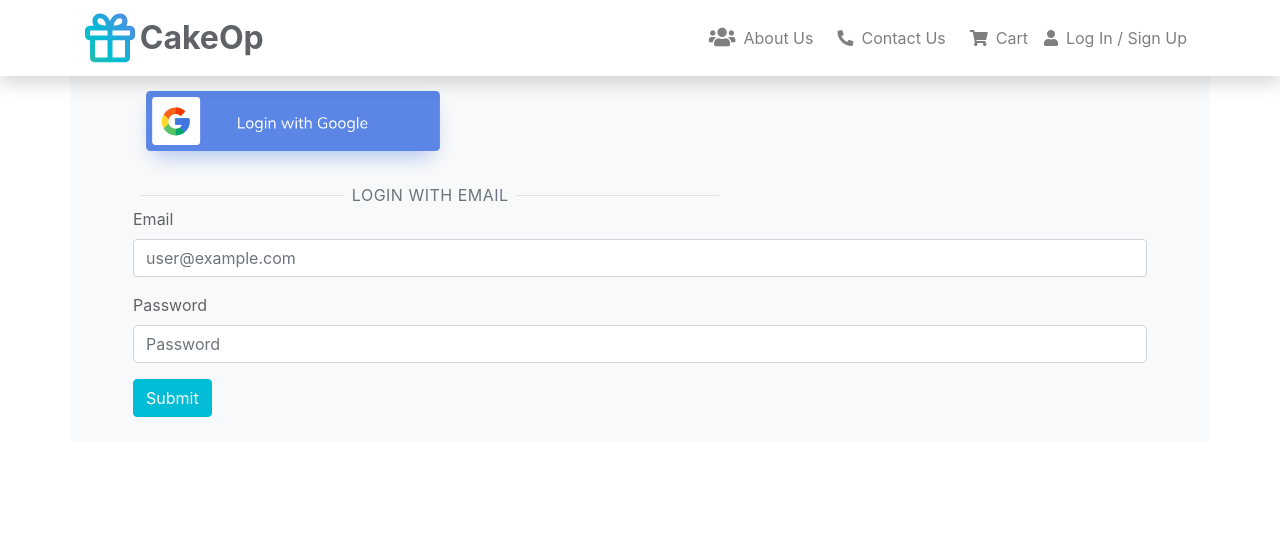
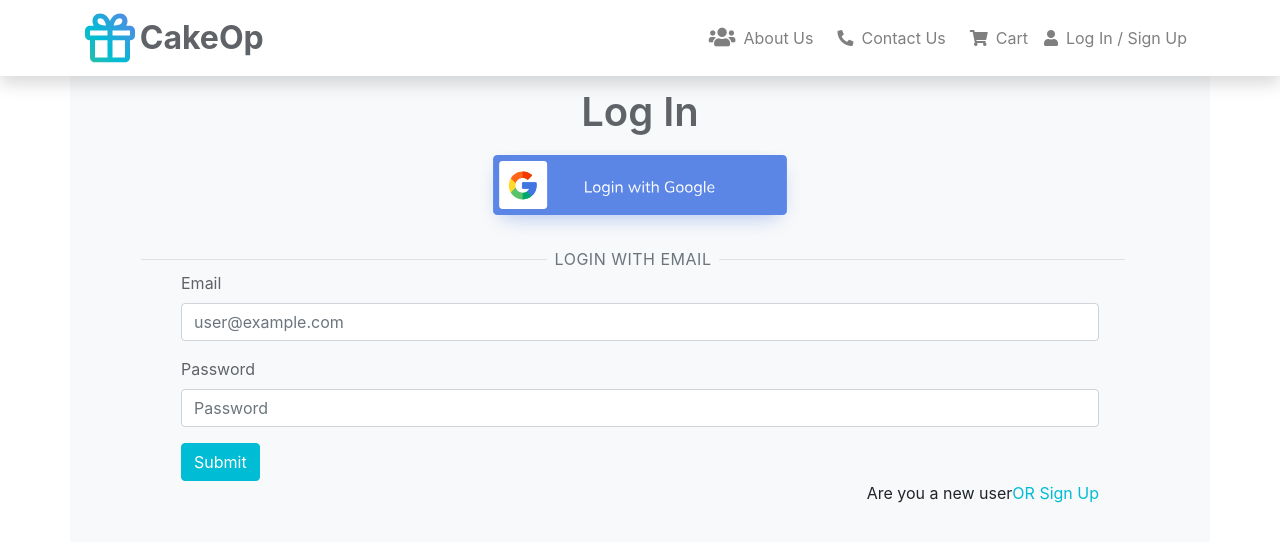
Before and after one commit to programmingseeker/cakeop, a React (Create React App) app in the folder frontend/: page /login in a window 1280 px wide. Shown: the top 542 px of the page. Built offline with nearby package versions, Linux system fonts and the light colour scheme.

Commit message:
completed Login Modal and signup Page

```diff
--- a/frontend/src/App.js
+++ b/frontend/src/App.js
@@ -13,7 +13,7 @@ function App() {
       <Header />
       <Switch>
         <Route exact path='/' component={HomePage} />
-        <Route exact path='/login' component={LoginPage} />
+        <Route exact path='/login' render={()=>{return(<LoginPage isPage={true}/>)}} />
         <Route exact path='/signup' component={SignupPage} />
       </Switch>
     </Router>
--- a/frontend/src/components/Header.js
+++ b/frontend/src/components/Header.js
@@ -48,20 +48,24 @@ const Header = () => {
           {
             user ?
             (
-              <NavDropdown title={user.username} id='username'>
+              <NavDropdown title={user.username} id='username' onClick={hideModalHandler}>
                 <NavDropdown.Item>
                   <Link to='/profile' className='text-decoration-none text-dark'>Profile</Link>
                 </NavDropdown.Item>
-                <NavDropdown.Item onClick={onClickLogoutHandler}>
+                <NavDropdown.Item onClick={onClickLogoutHandler} href="/">
                   Log Out
                 </NavDropdown.Item>
               </NavDropdown>
             ) : (<>
-                  <Nav.Link onClick={showModalHandler}>
+
+                    <Nav.Link onClick={showModalHandler}>
                     <i className="fas fa-user pr-2"></i>
                     Log In / Sign Up
                   </Nav.Link>
-                    <Route render={({history})=><FormContent show={showModal} handleClose={hideModalHandler} history={history}></FormContent>}/>
+                  {
+                    showModal?
+                    <Route render={({history})=><FormContent show={showModal} handleClose={hideModalHandler} history={history}></FormContent>}/>:null
+                  }
                 </>
             )
           }
--- a/frontend/src/custom.scss
+++ b/frontend/src/custom.scss
@@ -89,13 +89,13 @@ li {
 			height: 6rem;
 		}
 	}
+}
 	.fac-para {
 		font-weight: 200;
 	}
 	.fac-title {
 		font-weight: 600;
 	}
-}
 
 .about-header {
 	font-size: 5rem;
@@ -118,14 +118,23 @@ li {
 padding:0.5rem!important;
 }
 
-.hr-bar{
-	width:20%;
+.hr-barl{
+	width:40%;
 	background-color:text-muted;
 	margin:0.5rem;
-	align-items:center;
+}
+
+.hr-barr{
+	width:40%;
+	background-color:text-muted;
+	margin:0.5rem;
 }
 
 .form-label{
 	color:$text-color;
 }
+
+.image-cursor{
+	cursor:pointer;
+}
 @import 'bootstrap/scss/bootstrap';
--- a/frontend/src/pages/LoginPage.js
+++ b/frontend/src/pages/LoginPage.js
@@ -3,8 +3,11 @@ import FormContainer from './../components/FormContainer';
 import { Form, Button } from 'react-bootstrap';
 import { login } from './../actions/userActions';
 import { useDispatch, useSelector } from 'react-redux'
+import SignupPage from './SignupPage'
+import {Route,Link} from 'react-router-dom'
+import FormContent from '../components/FormContent'
 
-const LoginPage = ({history}) => {
+const LoginPage = ({history, isPage=false}) => {
   const [email, setEmail] = useState('');
   const [password, setPassword] = useState('');
   const dispatch = useDispatch();
@@ -15,21 +18,25 @@ const LoginPage = ({history}) => {
     history.push('/')
   }
 
+  const a={
+    "font-size":"1rem"
+  }
+
   return (
     <>
-      <div className="d-flex justify-content-center flex-column ">
+      <div className={`d-flex flex-column ${isPage? "mt-5 pt-3 ":null}`} >
         <FormContainer className="col-sm-center ">
-        <h1 className="text-center">Log In</h1>
-        <span>
+        <h1 className="d-flex align-items-center justify-content-center text-color fac-title">Log In</h1>
+        <span className="d-flex justify-content-center">
           <img src="/img/login/googleoauth.svg" alt="Google Login" />
         </span>
         <span className="d-flex align-items-center">
-          <hr className="hr-bar"/>
+          <hr className="hr-barl"/>
           <span className="text-muted" style={{"letter-spacing": "0.5px"}}>LOGIN WITH EMAIL</span>
-          <hr className="hr-bar"/>
+          <hr className="hr-barr"/>
         </span>
-          <Form onSubmit={onSubmitHandler}>
-            <Form.Group>
+          <Form onSubmit={onSubmitHandler} className={`${isPage? "container px-5":null}`}>
+            <Form.Group >
               <Form.Label className="form-label">Email</Form.Label>
               <Form.Control
                 type="email"
@@ -37,17 +44,23 @@ const LoginPage = ({history}) => {
                 onChange={e=> setEmail(e.target.value)}
                 />
             </Form.Group>
-            <Form.Group>
+            <Form.Group >
               <Form.Label className="form-label">Password</Form.Label>
               <Form.Control
                 type="password"
                 placeholder="Password"
                 onChange={e=> setPassword(e.target.value)}
               />
-            </Form.Group>
+            </Form.Group >
             <Button type="submit">
               Submit
             </Button>
+            <Form.Group className="d-flex align-items-center justify-content-end">
+            <span style={a} className="d-flex align-items-center" >Are you a new user  </span>
+            <a href="/signup" style={a} >
+                     OR Sign Up
+            </a>
+            </Form.Group>
           </Form>
         </FormContainer>
 
--- a/frontend/src/pages/SignupPage.js
+++ b/frontend/src/pages/SignupPage.js
@@ -22,15 +22,23 @@ const SignupPage = ({history}) => {
       history.push('/')
     }
   }
-
+// d-flex justify-content-start
   return (
     <>
-      <div className="banner d-flex justify-content-center flex-column">
-        <FormContainer>
-          <h1>Sign Up</h1>
-          <Form onSubmit={onSubmitHandler}>
+      <div className="d-flex justify-content-center flex-column mt-5 pt-3">
+        <FormContainer className="d-flex justify-content-center ">
+          <h1 className="d-flex align-items-center justify-content-center text-color fac-title">Sign Up</h1>
+        <span className="d-flex justify-content-center">
+          <img className="image-cursor" src="/img/login/googleoauth.svg" alt="Google Login" />
+        </span>
+        <span className="d-flex align-items-center">
+          <hr className="hr-barl d-flex justify-content-start"/>
+          <span className="text-muted " style={{"letter-spacing": "0.5px"}}>SIGNUP WITH EMAIL</span>
+          <hr className="hr-barr d-flex justify-content-end"/>
+        </span>
+          <Form onSubmit={onSubmitHandler} className="container px-5">
             <Form.Group>
-              <Form.Label>username</Form.Label>
+              <Form.Label>Username</Form.Label>
               <Form.Control type="text" placeholder="username"
               onChange={(e) => setUsername(e.target.value)}
               />
```
Also changed, not shown: frontend/public/img/login/googleoauth.svg.
